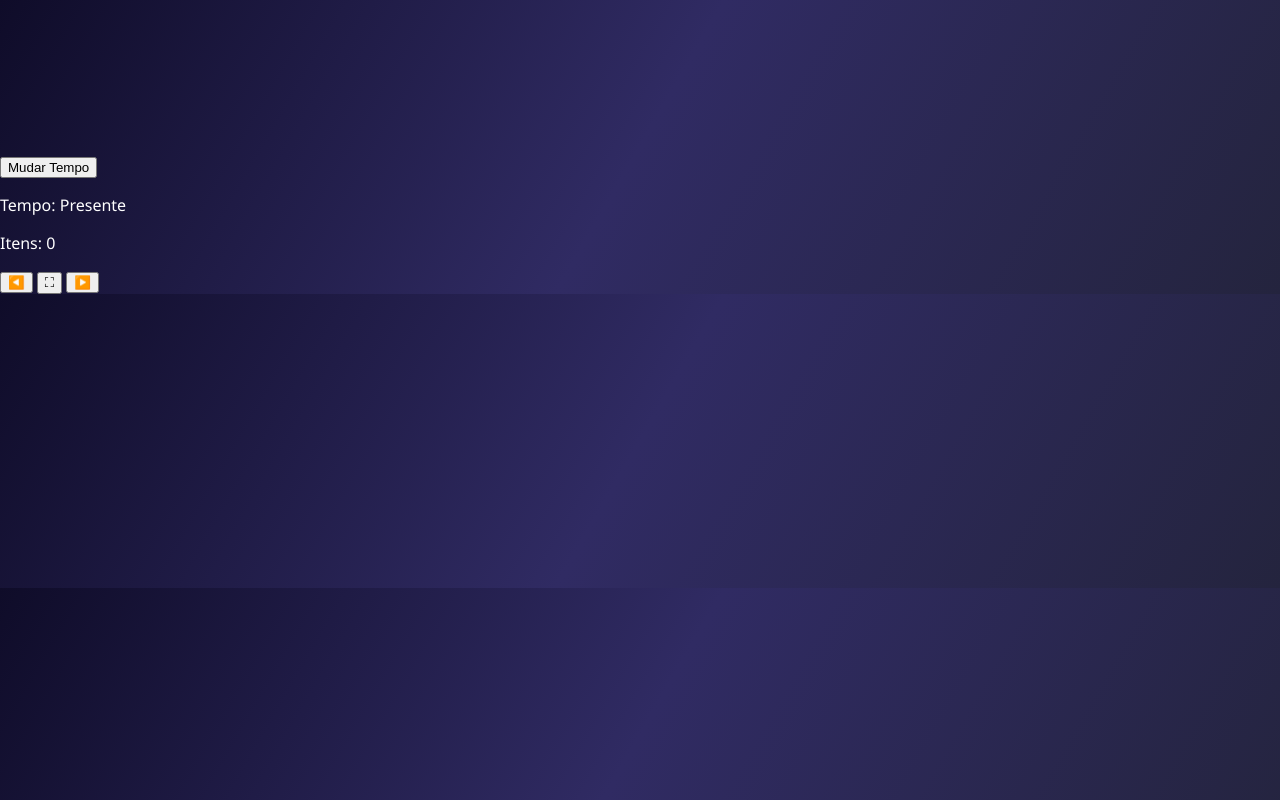
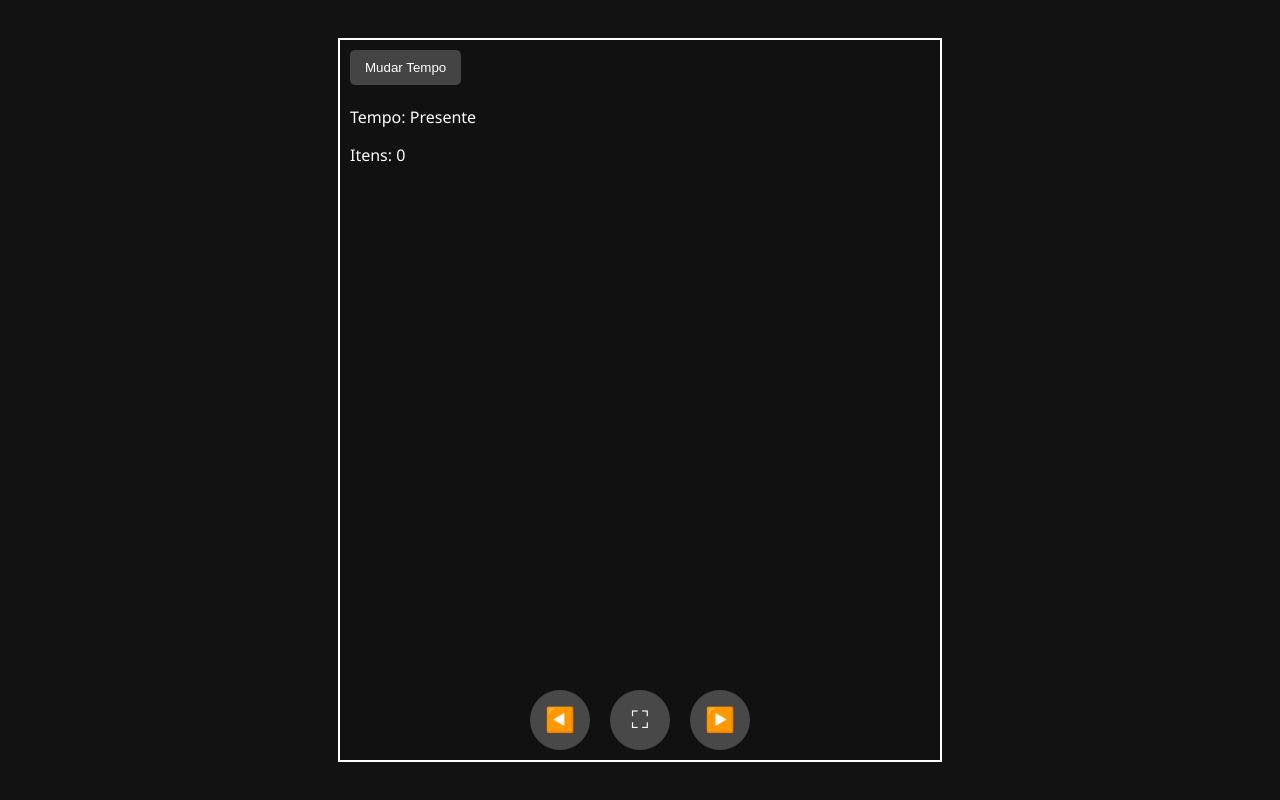
Before and after one commit to Miguel918-hub/Bypass-detetive-ghostfox, a PHP site: page / in a window 1280 px wide. Run offline with PHP 8.4, Linux system fonts and the light colour scheme.

Commit message:
Update style.css

```diff
--- a/style.css
+++ b/style.css
@@ -1,61 +1,70 @@
 body {
+    margin: 0;
     font-family: 'Segoe UI', Tahoma, Geneva, Verdana, sans-serif;
-    margin: 0;
-    background: linear-gradient(120deg, #0f0c29, #302b63, #24243e);
+    background: #121212;
+    display: flex;
+    justify-content: center;
+    align-items: center;
+    height: 100vh;
+}
+
+#game-container {
+    position: relative;
+    width: 100%;
+    max-width: 600px;
+    height: 90vh;
+    border: 2px solid #fff;
+    background: linear-gradient(to top, #1a1a1a, #333);
+}
+
+canvas {
+    width: 100%;
+    height: 100%;
+    display: block;
+    background-color: #111;
+}
+
+#hud {
+    position: absolute;
+    top: 10px;
+    left: 10px;
     color: #fff;
 }
 
-header {
-    text-align: center;
-    padding: 40px 20px;
-    background-color: rgba(0,0,0,0.7);
-}
-
-nav {
-    display: flex;
-    justify-content: center;
-    gap: 10px;
-    background-color: rgba(0,0,0,0.6);
-    padding: 10px 0;
-}
-
-nav button {
+#hud button {
+    padding: 10px 15px;
+    margin-bottom: 5px;
     background-color: #444;
     color: #fff;
     border: none;
-    padding: 10px 15px;
-    cursor: pointer;
     border-radius: 5px;
-    transition: 0.3s;
 }
 
-nav button:hover {
+#hud button:active {
     background-color: #666;
 }
 
-main {
-    padding: 30px;
-    max-width: 900px;
-    margin: auto;
+/* Controles mobile */
+#controls {
+    position: absolute;
+    bottom: 10px;
+    left: 50%;
+    transform: translateX(-50%);
+    display: flex;
+    gap: 20px;
 }
 
-section {
-    display: none;
+#controls button {
+    width: 60px;
+    height: 60px;
+    border-radius: 50%;
+    border: none;
+    background-color: rgba(200,200,200,0.3);
+    font-size: 24px;
+    color: #fff;
+    touch-action: manipulation;
 }
 
-section.active {
-    display: block;
+#controls button:active {
+    background-color: rgba(200,200,200,0.6);
 }
-
-h2 {
-    color: #f0a500;
-}
-
-footer {
-    text-align: center;
-    padding: 15px;
-    background-color: rgba(0,0,0,0.7);
-    position: fixed;
-    width: 100%;
-    bottom: 0;
-}
```
